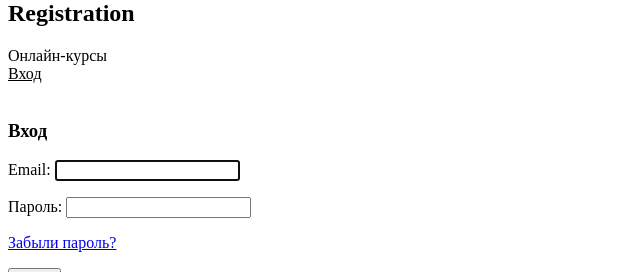
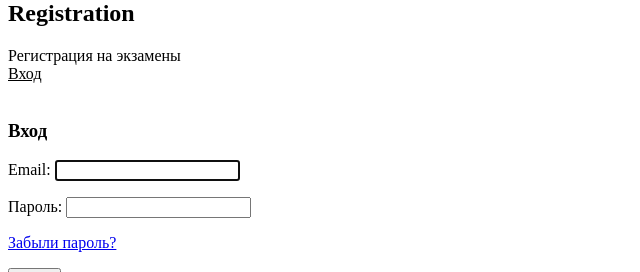
Before and after one commit to OutlyingWest/registration-platform, a Django app: page /auth/login/ in a window 1280 px wide. Shown: the part 332-604 px from the top of the page, without its empty margins (0-640 px from the left). Run offline with Django 4.2, Linux system fonts and the light colour scheme; some libraries are stand-ins or nearby versions.

Commit message:
base template preparing

```diff
--- a/registration_platform/templates/base.html
+++ b/registration_platform/templates/base.html
@@ -4,7 +4,7 @@
 <head>
     <meta charset="UTF-8">
     <meta name="viewport" content="width=device-width, initial-scale=1">
-    <title>Codeby - {% block title %}Онлайн курсы{% endblock %}</title>
+    <title>Reg. platform - {% block title %}Соша Жукова{% endblock %}</title>
     <link rel="stylesheet" href="https://maxcdn.bootstrapcdn.com/font-awesome/4.5.0/css/font-awesome.min.css">
     <script defer src="https://cdnjs.cloudflare.com/ajax/libs/jquery/3.5.1/jquery.min.js"
             integrity="sha384-ZvpUoO/+PpLXR1lu4jmpXWu80pZlYUAfxl5NsBMWOEPSjUn/6Z/hRTt8+pR6L4N2"
@@ -25,7 +25,7 @@
                         <h2 translate="no">Registration</h2>
                     </div>
                     <div class="role">
-                        Онлайн-курсы
+                        Регистрация на экзамены
                     </div>
                 </div>
             </div>
@@ -69,9 +69,11 @@
                             </div>
                         </div>
                     </div>
-                    <div>
-                        <a href="{% url 'create' %}">Создать курс</a>
-                    </div>
+                    {% if user.is_staff %}
+                        <div>
+                            <a href="{% url 'create' %}">Создать курс</a>
+                        </div>
+                    {% endif %}
                 {% else %}
                     <div class="nav-toggle"><span></span></div>
                     <div class="login">
```
